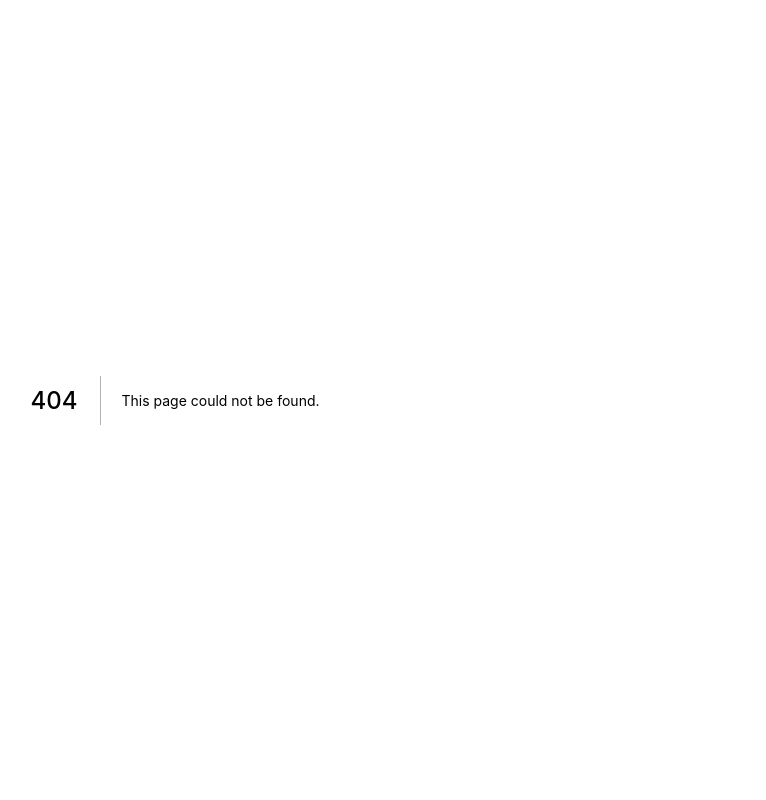
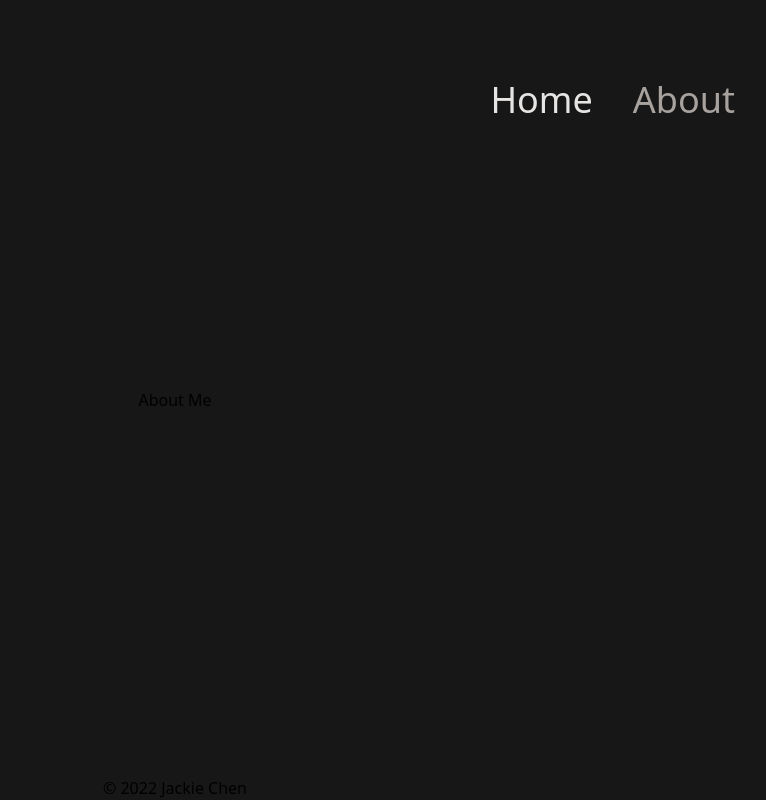
Before and after one commit to jchen396/GRAMANA, a Next.js app in the folder client/: page /about in a window 1280 px wide. Before the commit this address had no page. Shown: the whole page, without its empty margins (465-1231 px from the left). Built offline with nearby package versions, Linux system fonts and the light colour scheme.

Commit message:
create tiles screen to input letter without external keyboard

```diff
--- a/client/components/ChatBox.tsx
+++ b/client/components/ChatBox.tsx
@@ -68,10 +68,10 @@ const ChatBox: React.FC<Props> = ({ roomCode, userName }) => {
 	};
 
 	return (
-		<div className="flex flex-col gap-y-10 w-3/4 lg:w-1/4  sm:h-4/5 h-3/4 ">
+		<div className="m-4 sm:m-10 flex flex-col gap-y-10 w-screen lg:w-1/4  sm:h-4/5 h-3/4 ">
 			<PlayerList userList={userList} userTurn={userTurn} />
 
-			<div className="relative h-4/5 bg-neutral-800 rounded-2xl flex">
+			<div className="relative h-screen sm:h-4/5 bg-neutral-800 rounded-2xl flex">
 				<div className="p-4 m-4 w-full h-5/6 rounded-2xl flex flex-col-reverse justify-start items-start overflow-y-scroll break-all overflow-wrap bg-stone-900">
 					{messageBoxes
 						.slice(0)
@@ -96,13 +96,13 @@ const ChatBox: React.FC<Props> = ({ roomCode, userName }) => {
 					<input
 						ref={ref}
 						placeholder="Enter a message..."
-						className="p-2 pb-6 rounded-2xl w-3/4 bg-stone-900 text-stone-50"
+						className="m-2 p-2 pb-6 rounded-2xl w-3/4 bg-stone-900 text-stone-50"
 						onChange={(e) => changeMessageHandler(e)}
 					/>
 					<button
 						form="chatInput"
 						type="submit"
-						className="mx-2 p-4 rounded-2xl bg-emerald-600 hover:bg-emerald-400 flex justify-center items-center"
+						className="mx-2 p-3 sm:p-4 rounded-2xl bg-emerald-600 hover:bg-emerald-400 flex justify-center items-center"
 					>
 						Send
 					</button>
--- a/client/components/CreateRoom.tsx
+++ b/client/components/CreateRoom.tsx
@@ -26,7 +26,7 @@ const CreateRoom = () => {
 					GRAMANA
 				</h1>
 			</div>
-			<div className="p-16 bg-neutral-800 rounded-2xl flex flex-col justify-center items-center">
+			<div className="sm:p-16 p-4 bg-neutral-800 rounded-2xl flex flex-col justify-center items-center">
 				<form
 					id="roomInput"
 					onSubmit={(e) => enterRoomHandler(e)}
@@ -34,7 +34,7 @@ const CreateRoom = () => {
 				>
 					<label
 						htmlFor="nameInput"
-						className="m-2 text-stone-50 text-4xl"
+						className="m-2 text-stone-50 text-2xl sm:text-4xl"
 					>
 						Player Name:
 					</label>
@@ -49,7 +49,7 @@ const CreateRoom = () => {
 					/>
 					<label
 						htmlFor="codeInput"
-						className="m-2 text-stone-50 text-4xl"
+						className="m-2 text-stone-50 text-2xl sm:text-4xl "
 					>
 						Room Code:
 					</label>
--- /dev/null
+++ b/client/components/Footer.tsx
@@ -0,0 +1,9 @@
+const Footer = () => {
+	return (
+		<div className="absolute bottom-0 flex w-screen justify-center items-center">
+			&copy; 2022 Jackie Chen
+		</div>
+	);
+};
+
+export default Footer;
--- a/client/components/GameTimer.tsx
+++ b/client/components/GameTimer.tsx
@@ -54,8 +54,10 @@ const GameTimer: React.FC<Props> = ({
 	return (
 		<>
 			{gameStart ? (
-				<div className="absolute right-6 top-6 w-16 h-16 border-2 border-stone-400 rounded-full flex justify-center items-center">
-					<h1 className="text-stone-50 text-3xl">{timer}</h1>
+				<div className="absolute right-2 sm:right-6 top-2 sm:top-6  w-10 sm:w-16 h-10 sm:h-16 border-2 border-stone-400 rounded-full flex justify-center items-center">
+					<h1 className="text-stone-50 text-xl sm:text-3xl">
+						{timer}
+					</h1>
 				</div>
 			) : null}
 		</>
--- /dev/null
+++ b/client/components/Layout.tsx
@@ -0,0 +1,19 @@
+import React from "react";
+import Footer from "./Footer";
+import Navbar from "./Navbar";
+
+interface Props {
+	children: React.ReactNode;
+}
+
+const Layout: React.FC<Props> = ({ children }) => {
+	return (
+		<>
+			<Navbar />
+			<main>{children}</main>
+			<Footer />
+		</>
+	);
+};
+
+export default Layout;
--- /dev/null
+++ b/client/components/Navbar.tsx
@@ -0,0 +1,18 @@
+import Link from "next/link";
+
+const Navbar = () => {
+	return (
+		<div className="absolute top-0 w-screen flex flex-row justify-end items-center space-x-10 p-20">
+			<Link href="/">
+				<a className="text-4xl text-stone-200">Home</a>
+			</Link>
+			<Link href="/about">
+				<a className="text-4xl text-stone-400 hover:text-stone-50">
+					About
+				</a>
+			</Link>
+		</div>
+	);
+};
+
+export default Navbar;
--- a/client/components/PlayScreen.tsx
+++ b/client/components/PlayScreen.tsx
@@ -3,6 +3,7 @@ import GameHeader from "./GameHeader";
 import Result from "./Result";
 import socket from "./Socket";
 import GameTimer from "./GameTimer";
+import TileScreen from "./TileScreen";
 const PlayScreen = () => {
 	let initialArr: string[] = [];
 
@@ -338,7 +339,8 @@ const PlayScreen = () => {
 		socket.emit("filled");
 	};
 	return (
-		<div className=" relative sm:m-20 m-10 sm:p-10 p-2 w-screen sm:w-full md:w-3/4 lg:w-1/2 sm:h-4/5 h-2/4 bg-neutral-800 rounded-2xl place-content-center place-items-center">
+		<>
+			<div className=" relative sm:m-20 m-4 sm:m-10 sm:p-10 p-2 w-screen sm:w-full md:w-3/4 lg:w-1/2 sm:h-4/5 h-1/2 bg-neutral-800 rounded-2xl place-content-center place-items-center">
 				<div className=" ">
 					<GameHeader
 						socketId={socket.id}
@@ -358,11 +360,11 @@ const PlayScreen = () => {
 					/>
 				</div>
 				<br />
-			<div className="sm:m-10 m-2 grid grid-cols-8 gap-y-4">
+				<div className="sm:m-10 grid grid-cols-8 sm:gap-y-4">
 					{tiles.map((value, key) => (
 						<div
 							ref={refs.current[key]}
-						className={`text-stone-50 text-4xl font-bold font-mono rounded sm:w-14 sm:h-14 w-8 h-8 border-4 border-purple-600 hover:border-green-100 flex justify-center items-center `}
+							className={`text-stone-50 text-4xl font-bold font-mono rounded sm:w-14 sm:h-14 w-10 h-10 border-2 sm:border-4 border-purple-600 hover:border-green-100 flex justify-center items-center `}
 							onClick={(event) => selectTile(key, event)}
 							key={key}
 						>
@@ -381,6 +383,8 @@ const PlayScreen = () => {
 					/>
 				</div>
 			</div>
+			<TileScreen avaialableLetters={availableLetters} />
+		</>
 	);
 };
 
--- a/client/components/Socket.tsx
+++ b/client/components/Socket.tsx
@@ -1,5 +1,5 @@
 import io from "socket.io-client";
 const SERVER =
-	"http://localhost:5000" || "https://purple-game-server.herokuapp.com/";
+	"https://purple-game-server.herokuapp.com/" || "http://localhost:5000";
 const socket = io(SERVER);
 export default socket;
--- /dev/null
+++ b/client/components/TileScreen.tsx
@@ -0,0 +1,30 @@
+import React from "react";
+
+interface Props {
+	avaialableLetters: string[];
+}
+
+const TileScreen: React.FC<Props> = ({ avaialableLetters }) => {
+	const newAvaialbleLetters: string[] = [...new Set(avaialableLetters)].sort(
+		(a, b) => (a < b ? -1 : 1)
+	);
+	const selectLetterHandler = (e: any) => {
+		console.log(e.target.innerText);
+	};
+	return (
+		<div className="sm:hidden relative m-2 p-2 bg-neutral-800 w-screen rounded-2xl h-1/4">
+			<div className="flex p-2 m-2 justify-between items-center ">
+				{newAvaialbleLetters?.map((letter) => (
+					<div
+						onClick={selectLetterHandler}
+						className="w-14 h-14 rounded bg-emerald-600 hover:bg-emerald-400 flex justify-center items-center space-x-1 text-2xl "
+					>
+						{letter}
+					</div>
+				))}
+			</div>
+		</div>
+	);
+};
+
+export default TileScreen;
--- /dev/null
+++ b/client/pages/about/index.tsx
@@ -0,0 +1,14 @@
+import React from "react";
+import Layout from "../../components/Layout";
+
+const index = () => {
+	return (
+		<Layout>
+			<div className="w-screen h-screen bg-neutral-900 flex flex-wrap items-center justify-center space-x-20">
+				<h1>About Me</h1>
+			</div>
+		</Layout>
+	);
+};
+
+export default index;
--- a/client/pages/rooms/[id].tsx
+++ b/client/pages/rooms/[id].tsx
@@ -27,7 +27,7 @@ const Room = () => {
 				/>
 				<link rel="icon" href="/favicon.ico" />
 			</Head>
-			<div className="w-screen h-screen bg-neutral-900 flex flex-wrap items-center justify-center lg:space-x-20">
+			<div className="sm:w-screen sm:h-screen bg-neutral-900 flex flex-wrap items-center justify-center lg:space-x-20">
 				<PlayScreen />
 				<ChatBox roomCode={roomCode} userName={userName} />
 			</div>
--- a/client/tsconfig.json
+++ b/client/tsconfig.json
@@ -1,6 +1,6 @@
 {
   "compilerOptions": {
-    "target": "es5",
+    "target": "es6",
     "lib": ["dom", "dom.iterable", "esnext"],
     "allowJs": true,
     "skipLibCheck": true,
```
Lines whose indentation alone changed are shown as unchanged.
